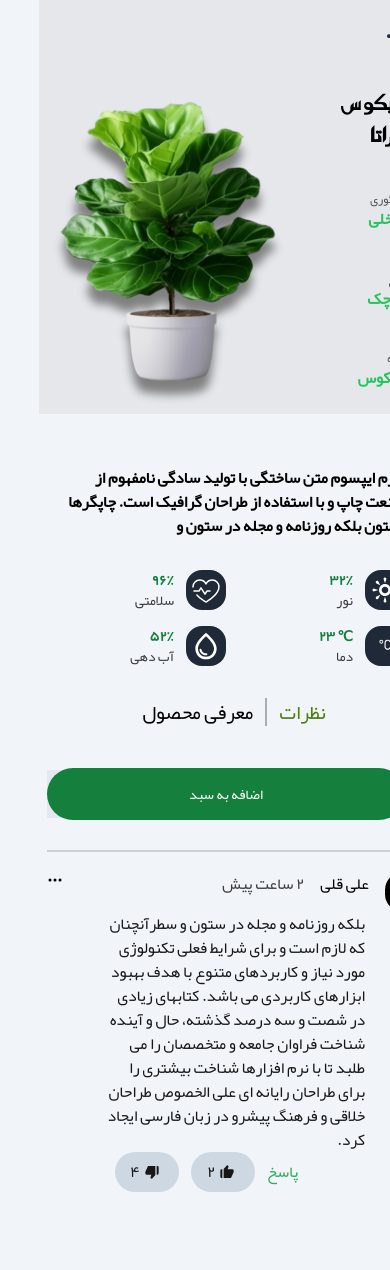
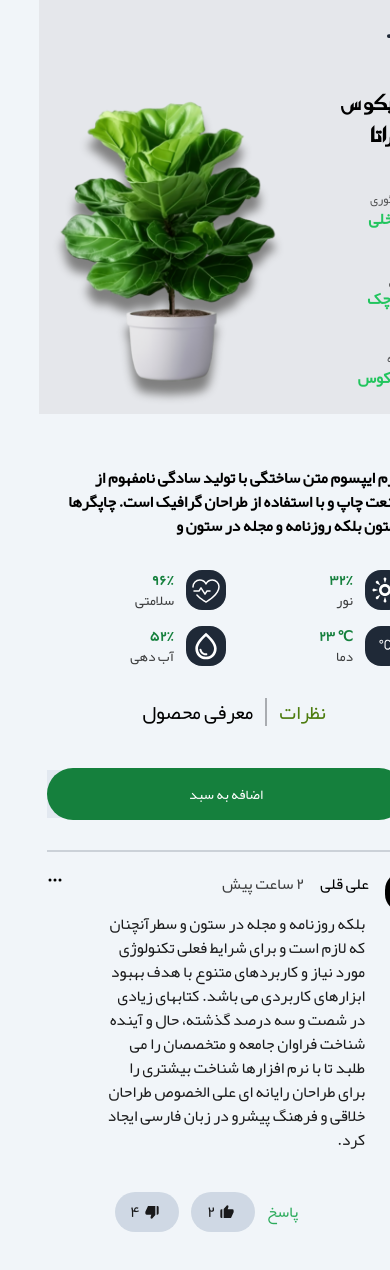
Before and after one commit to SinaAndDan/Sina-Flower-2024, a Next.js app: page /detail-page in a window 390 px wide. Shown: the top 1270 px of the page. Before the commit the page ends 1216 px from the top, so only its background shows below. Built offline with nearby package versions, Linux system fonts and the light colour scheme.

Commit message:
ui improved v-1.5

```diff
--- a/src/app/components/DetailPage/Reviews.tsx
+++ b/src/app/components/DetailPage/Reviews.tsx
@@ -36,7 +36,7 @@ const Reviews: React.FC<ReviewTypes> = ({
   return (
     <>
       {!about && (
-        <div className="pb-16">
+        <div className="sm:pb-16 pb-32">
           <div className=" pt-5 flex border-b-2 border-slate-700 border-opacity-20 pb-8">
             <div className="h-12 w-12 bg-red-300 rounded-full"></div>
             <textarea
@@ -66,7 +66,7 @@ const Reviews: React.FC<ReviewTypes> = ({
             شناخت فراوان جامعه و متخصصان را می طلبد تا با نرم افزارها شناخت
             بیشتری را برای طراحان رایانه ای علی الخصوص طراحان خلاقی و فرهنگ
             پیشرو در زبان فارسی ایجاد کرد.
-            <span className="absolute -bottom-10 left-0 mx-14 flex items-center">
+            <span className="absolute sm:-bottom-10 -bottom-20 left-0 mx-14 flex items-center">
               <button className="mx-3 text-green-600" onClick={onReply}>
                 پاسخ
               </button>
```
